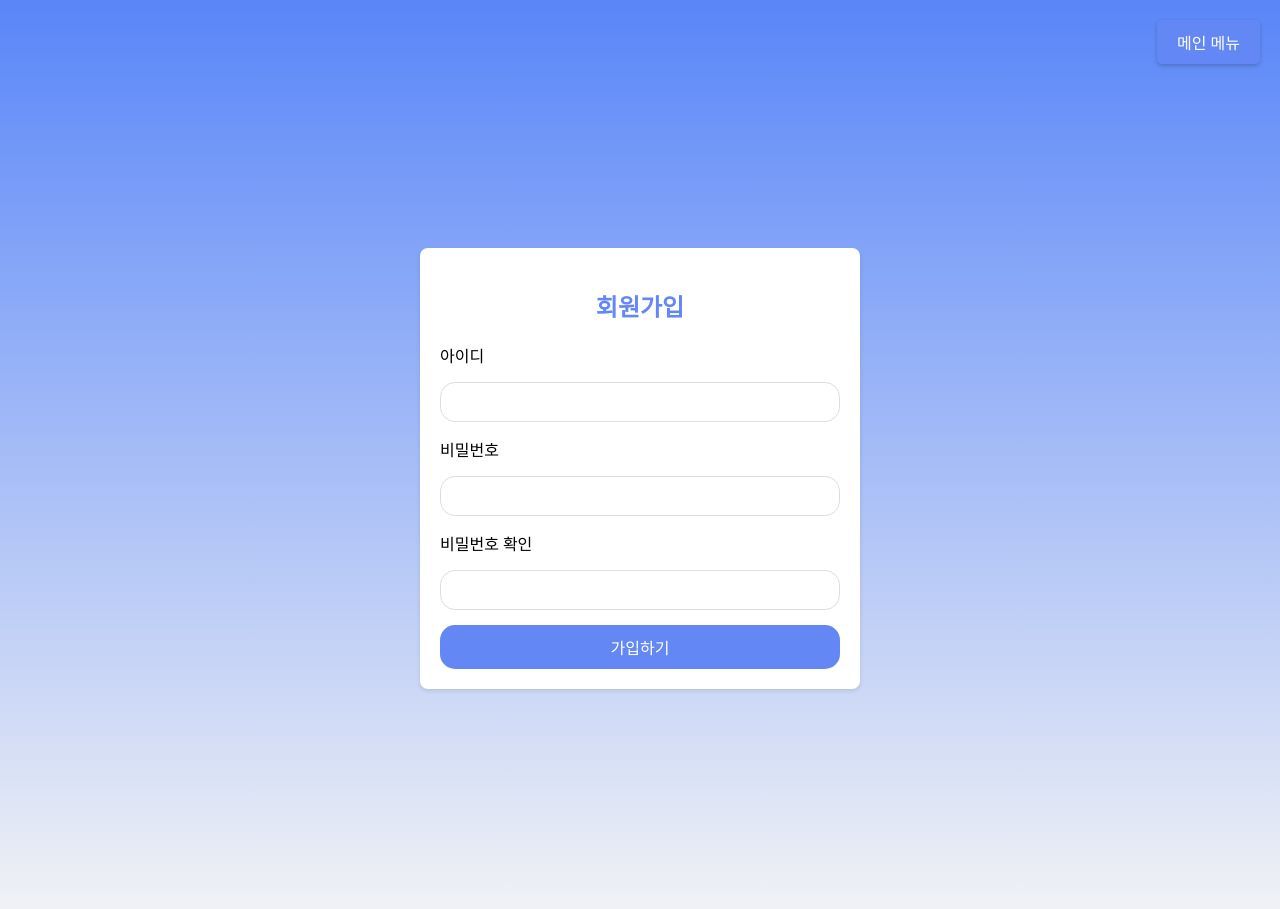
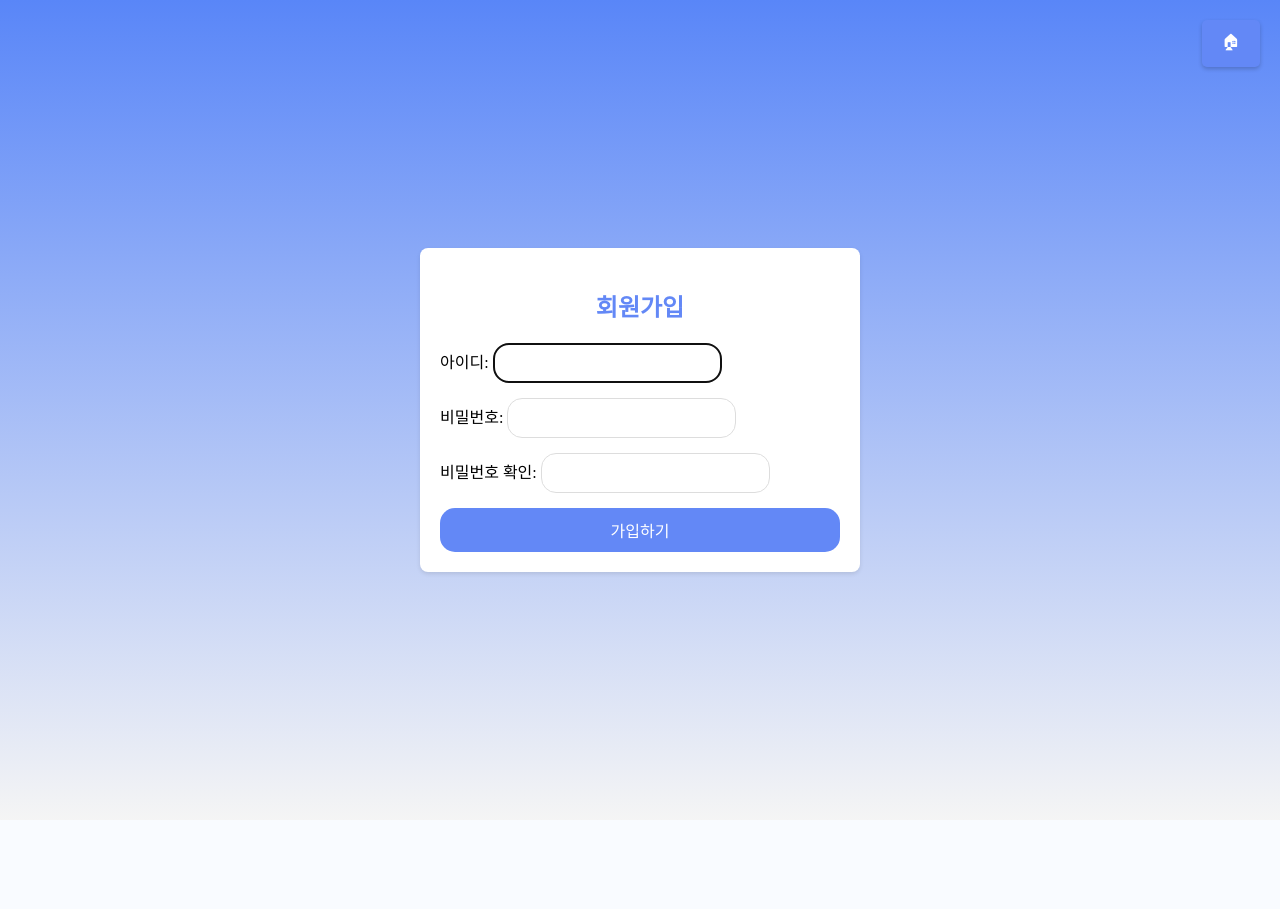
Before and after one commit to sangnuyh/sw_project, a Django app: page /accounts/signup/ in a window 1280 px wide. Shown: the top 909 px of the page. After the commit the page ends 779 px from the top, so only its background shows below. Run offline with Django 5.2, Linux system fonts and the light colour scheme; some web fonts are replaced.

Commit message:
최종 디자인 적용

```diff
--- a/accounts/templates/accounts/index.html
+++ b/accounts/templates/accounts/index.html
@@ -101,10 +101,10 @@
           <p>난이도를 선택해 주세요!</p>
         </div>
         <section id="difficultyOptions">
+          <button class="difficultyBtn" id="difficultymeunBtn">🏠︎</button>
           <button class="difficultyBtn" data-difficulty="easy">이지</button>
           <button class="difficultyBtn" data-difficulty="medium">노말</button>
           <button class="difficultyBtn" data-difficulty="hard">하드</button>
-          <button class="difficultyBtn" id="difficultymeunBtn">></button>
         </section>
       </div>
 
@@ -135,7 +135,7 @@
         </section>
         <footer>
           <p id="final" class="result"></p>
-          <button id="menuBtn" style="float: left"><</button>
+          <button id="menuBtn" style="float: left">🏠︎</button>
         </footer>
       </div>
       <div id="resultContainer" class="container" style="display: none">
--- a/accounts/templates/accounts/signup.html
+++ b/accounts/templates/accounts/signup.html
@@ -86,19 +86,13 @@
     </style>
   </head>
   <body>
-    <a href="http://localhost:8000" class="main-menu-btn">메인 메뉴</a>
+    <a href="http://localhost:8000" class="main-menu-btn">🏠︎</a>
     <div class="container">
       <h2 style="color: #6388f6">회원가입</h2>
       <form method="post">
-        <p>아이디</p>
-        <input id="username" />
-        <p>비밀번호</p>
-        <input id="password1" type="password" />
-        <p>비밀번호 확인</p>
-        <input id="password2" type="password" />
-        <button type="submit" style="background-color: #6388f6">
-          가입하기
-        </button>
+        {% csrf_token %} {{form.as_p}}
+
+        <button type="submit">가입하기</button>
       </form>
     </div>
   </body>
```
Also changed, not shown: accounts/templates/accounts/login.html (+4 -4 lines), requirements.txt (added, +7 -0 lines), db.sqlite3, static/js/script.js.
